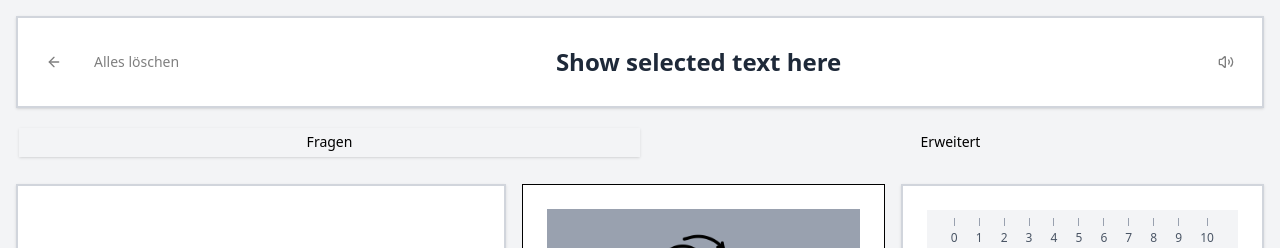
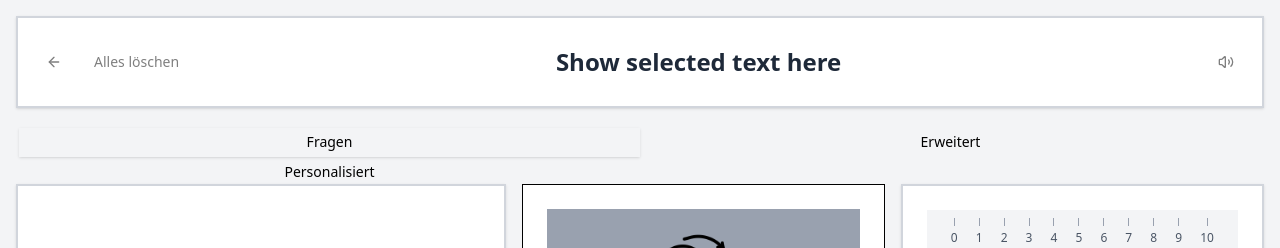
Before and after one commit to HackaHealth-Association/Claudio_APPhasia, a React (Vite) app in the folder my-app/: page / in a window 1280 px wide. Shown: the top 248 px of the page. Built offline with nearby package versions, Linux system fonts and the light colour scheme.

Commit message:
Added 'Personalisiert' tab to TherapyAssistant component

```diff
--- a/my-app/src/Pages/TherapyAssistant.jsx
+++ b/my-app/src/Pages/TherapyAssistant.jsx
@@ -343,6 +343,8 @@ if (process.env.NODE_ENV === 'production') {
           <TabsList className="grid w-full grid-cols-2 mb-4">
             <TabsTrigger value="questions">Fragen</TabsTrigger>
             <TabsTrigger value="advanced">Erweitert</TabsTrigger>
+            <TabsTrigger value="custom">Personalisiert</TabsTrigger>
+
           </TabsList>
 
           {/* TAB 1: Question Interface */}
```
